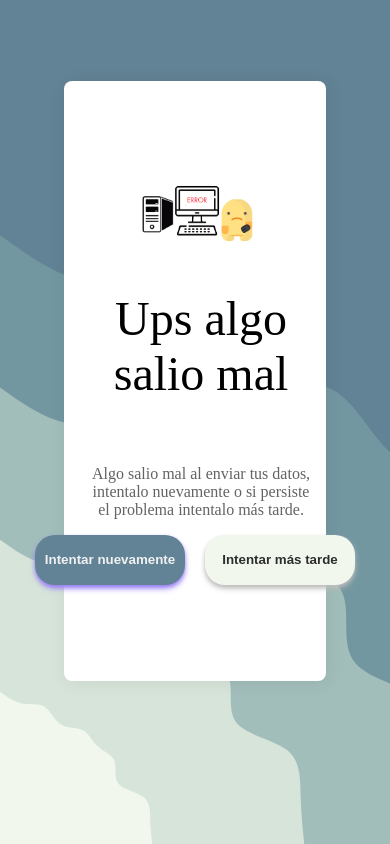
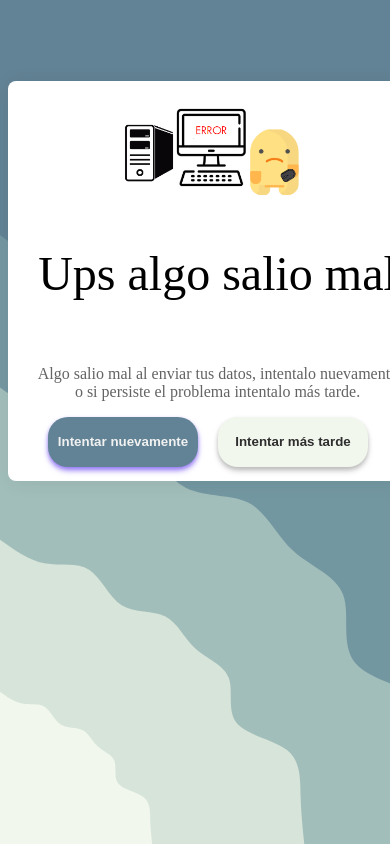
Before and after one commit to Innovative-net-mx/innovative-Webpage, a Django app: page /error_form in a window 390 px wide; the page is wider, and only the part inside the window is pictured. Run offline with Django 3.2, Linux system fonts and the light colour scheme.

Commit message:
media queries error

```diff
--- a/homepage/static/css/estilo.css
+++ b/homepage/static/css/estilo.css
@@ -1946,9 +1946,9 @@ margin-top:-5%;
     width:50%;
   }
   .propio{
-  width: 70%;
+  width: 700px;
   height: 600px;
-  margin-top: 10%;
+  margin-top: 3%;
   background-color: #fff;
   display:flex ;
   border-radius: 8px;
@@ -1958,6 +1958,14 @@ margin-top:-5%;
   padding: 5px 10px;
   position: relative;
   box-shadow: 2px 2px 20px rgba(0, 0, 0, 0.062);
+
+  }
+  @media(max-width:500px){
+    .propio{
+        width: 400px;
+        height: 400px;
+        margin-top: 10%;
+    }
   }
 
 
```
